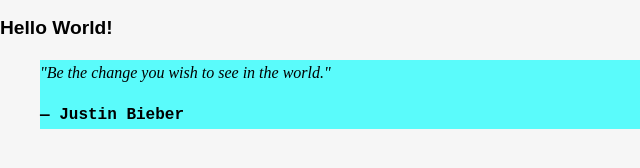
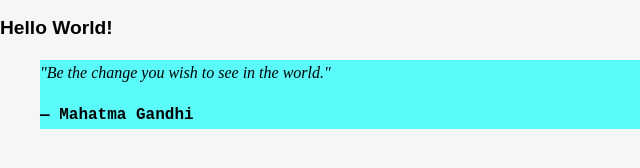
Before and after one commit to Roald-Niels/GitLab, a plain HTML site: page index.html in a window 1280 px wide. Shown: the full height of the page, 0-640 px from the left. Drawn offline with Linux system fonts and the light colour scheme.

Commit message:
Darling: dev1 quote fix

```diff
--- a/index.html
+++ b/index.html
@@ -10,7 +10,7 @@
 
   <blockquote>
     <p>"Be the change you wish to see in the world."</p>
-    <cite>— Justin Bieber</cite>
+    <cite>— Mahatma Gandhi</cite>
   </blockquote>
 </body>
 </html>
```
